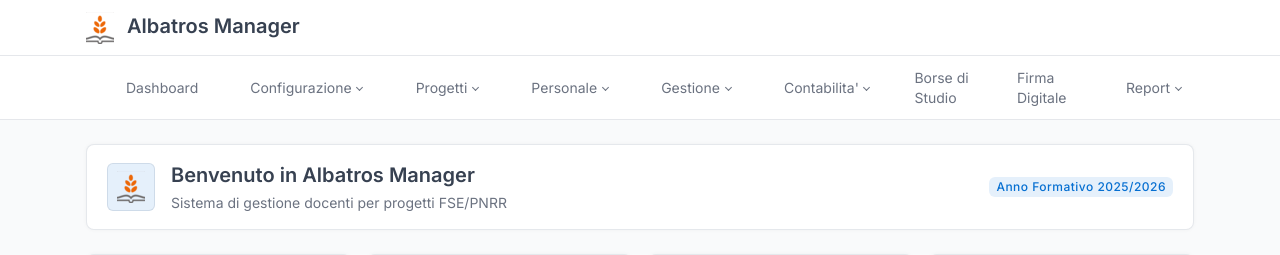
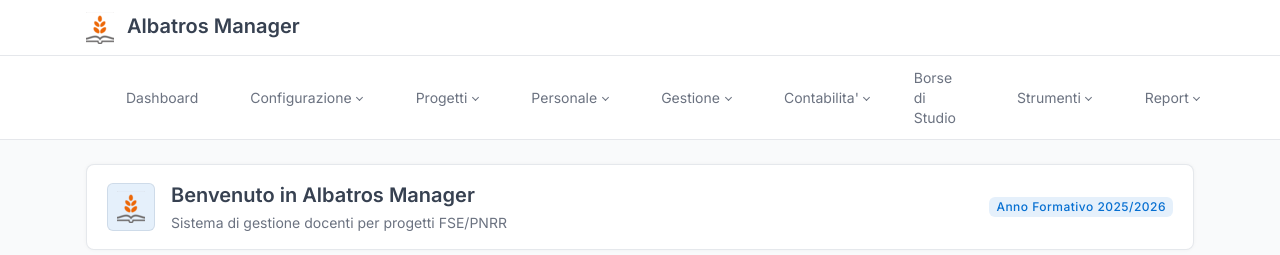
Before and after one commit to deduzzo/albatros-manager, a Yii app: template views/site/index.php in a window 1280 px wide. Shown: the top 255 px of the page. Run offline with PHP 8.4 and a stand-in for Yii, Linux system fonts and the light colour scheme; the template is opened without the code that fills it, so the values that code supplies are empty; some libraries are stand-ins or nearby versions; some web fonts are replaced.

Commit message:
feat: integrate AI assistant into admin layout, menu, and changelog
- Register WebLlmAsset CSS in main layout
- Include assistant widget partial for logged-in users
- Add "Strumenti" dropdown menu with Firma Digitale + Assistente AI
- Update CHANGELOG with v1.0.25 entry

Co-Authored-By: Claude Opus 4.6 (1M context) <noreply@anthropic.com>

```diff
--- a/views/layouts/main.php
+++ b/views/layouts/main.php
@@ -9,6 +9,7 @@ use yii\widgets\Breadcrumbs;
 use app\components\widgets\Alert;
 
 TablerAsset::register($this);
+\app\components\assets\WebLlmAsset::register($this);
 
 ?>
 <?php $this->beginPage() ?>
@@ -170,6 +171,10 @@ document.addEventListener('DOMContentLoaded', function() {
 </script>
 <?php endif; ?>
 
+<?php if (!Yii::$app->user->isGuest): ?>
+<?= $this->render('_assistant-widget') ?>
+<?php endif; ?>
+
 <?php $this->endBody() ?>
 </body>
 </html>
--- a/views/layouts/menu.php
+++ b/views/layouts/menu.php
@@ -218,13 +218,21 @@ $isActive = function($controllers) use ($currentController) {
                     </li>
 
                     <!-- Strumenti -->
-                    <li class="nav-item <?= $isActive('firma-digitale') ?>">
-                        <a class="nav-link" href="<?= Url::to(['/firma-digitale/index']) ?>">
+                    <li class="nav-item dropdown <?= $isActive('firma-digitale') ?>">
+                        <a class="nav-link dropdown-toggle" href="#" data-bs-toggle="dropdown" data-bs-auto-close="outside" role="button" aria-expanded="false">
                             <span class="nav-link-icon d-md-none d-lg-inline-block">
-                                <i class="ti ti-certificate"></i>
+                                <i class="ti ti-tool"></i>
                             </span>
-                            <span class="nav-link-title">Firma Digitale</span>
+                            <span class="nav-link-title">Strumenti</span>
                         </a>
+                        <div class="dropdown-menu">
+                            <a class="dropdown-item <?= $currentController == 'firma-digitale' ? 'active' : '' ?>" href="<?= Url::to(['/firma-digitale/index']) ?>">
+                                <i class="ti ti-certificate me-2"></i> Firma Digitale
+                            </a>
+                            <a class="dropdown-item <?= ($currentController == 'site' && $currentAction == 'assistente') ? 'active' : '' ?>" href="<?= Url::to(['/site/assistente']) ?>">
+                                <i class="ti ti-robot me-2"></i> Assistente AI
+                            </a>
+                        </div>
                     </li>
 
                     <!-- Report -->
```
Also changed, not shown: CHANGELOG.md.
